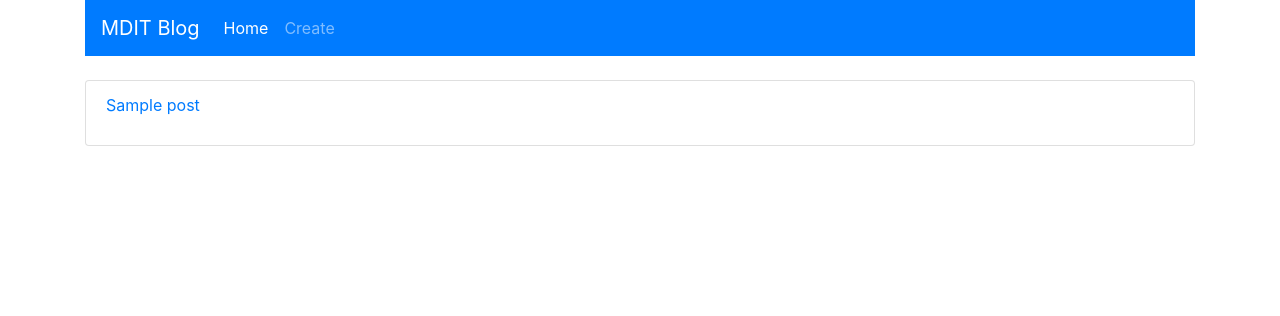
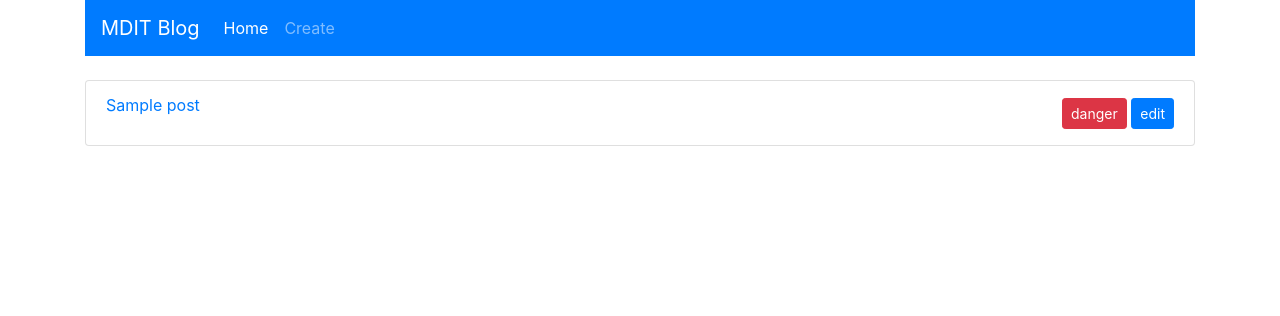
Before and after one commit to MicroDreamIT/udemydjblog, a Django app: page /post/ in a window 1280 px wide. Shown: the top 316 px of the page. Run offline with Django 3.2, Linux system fonts and the light colour scheme; tables that the repository leaves empty hold one stand-in row (values such as "Sample post"); some libraries are stand-ins or nearby versions.

Commit message:
edit, create, show,

```diff
--- a/posts/templates/index.html
+++ b/posts/templates/index.html
@@ -4,13 +4,16 @@
     {% if posts %}
         <ul class="list-group">
             {% for post in posts %}
-                <li class="list-group-item">
+                <li class="list-group-item d-flex justify-content-between align-items-center">
                     <a href="{% url 'posts:show' post.id %}">
                         {{ post.title | safe | truncatewords:'10'| linebreaks  }}
                     </a>
+                    <div>
+                        <a class="btn btn-sm btn-danger" href="{% url 'posts:delete' post.id %}">danger</a>
+                        <a class="btn btn-sm btn-primary" href="{% url 'posts:edit' post.id %}">edit</a>
+                    </div>
                 </li>
             {% endfor %}
-
         </ul>
     {% endif %}
 {% endblock %}
--- a/posts/templates/show.html
+++ b/posts/templates/show.html
@@ -15,5 +15,6 @@
         <a class="btn btn-sm btn-primary" href="{% url 'posts:edit' post.id %}">
             edit
         </a>
+        <a href="{% url 'posts:delete' post.id %}" class="btn btn-sm btn-danger">delete</a>
     {% endif %}
 {% endblock %}
--- a/posts/views.py
+++ b/posts/views.py
@@ -1,5 +1,5 @@
 from django.http import HttpResponse
-from django.shortcuts import render, get_object_or_404
+from django.shortcuts import render, get_object_or_404, redirect
 from django.contrib import messages
 from posts.forms import PostForm
 from posts.models import Post
@@ -47,4 +47,7 @@ def edit(request, id):
 
 # Create your views here.
 def delete(request, id):
-    return HttpResponse('delete')
+    instance = get_object_or_404(Post, id=id)
+    instance.delete()
+    messages.success(request, 'successfully deleted')
+    return redirect('posts:index')
```
